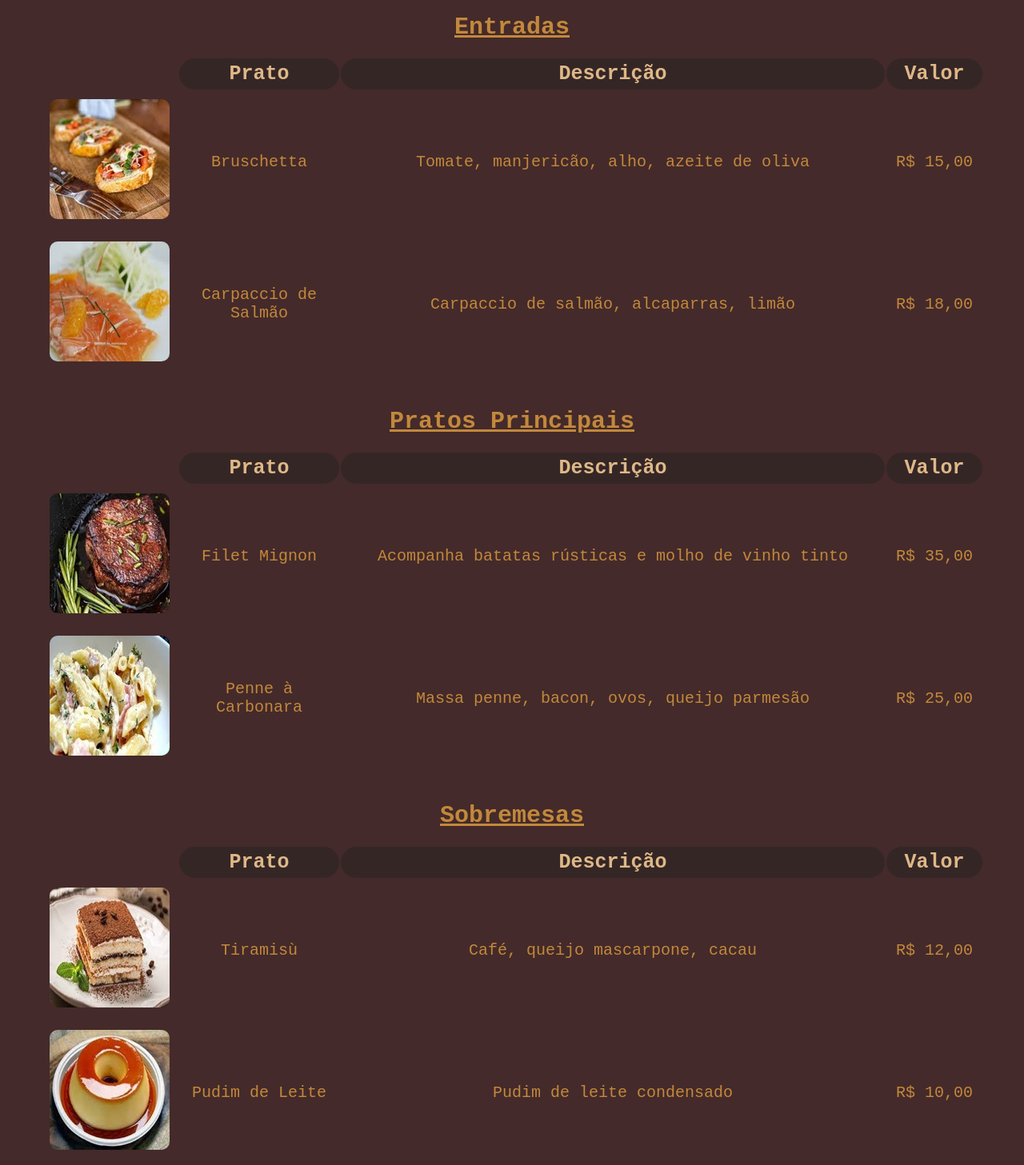
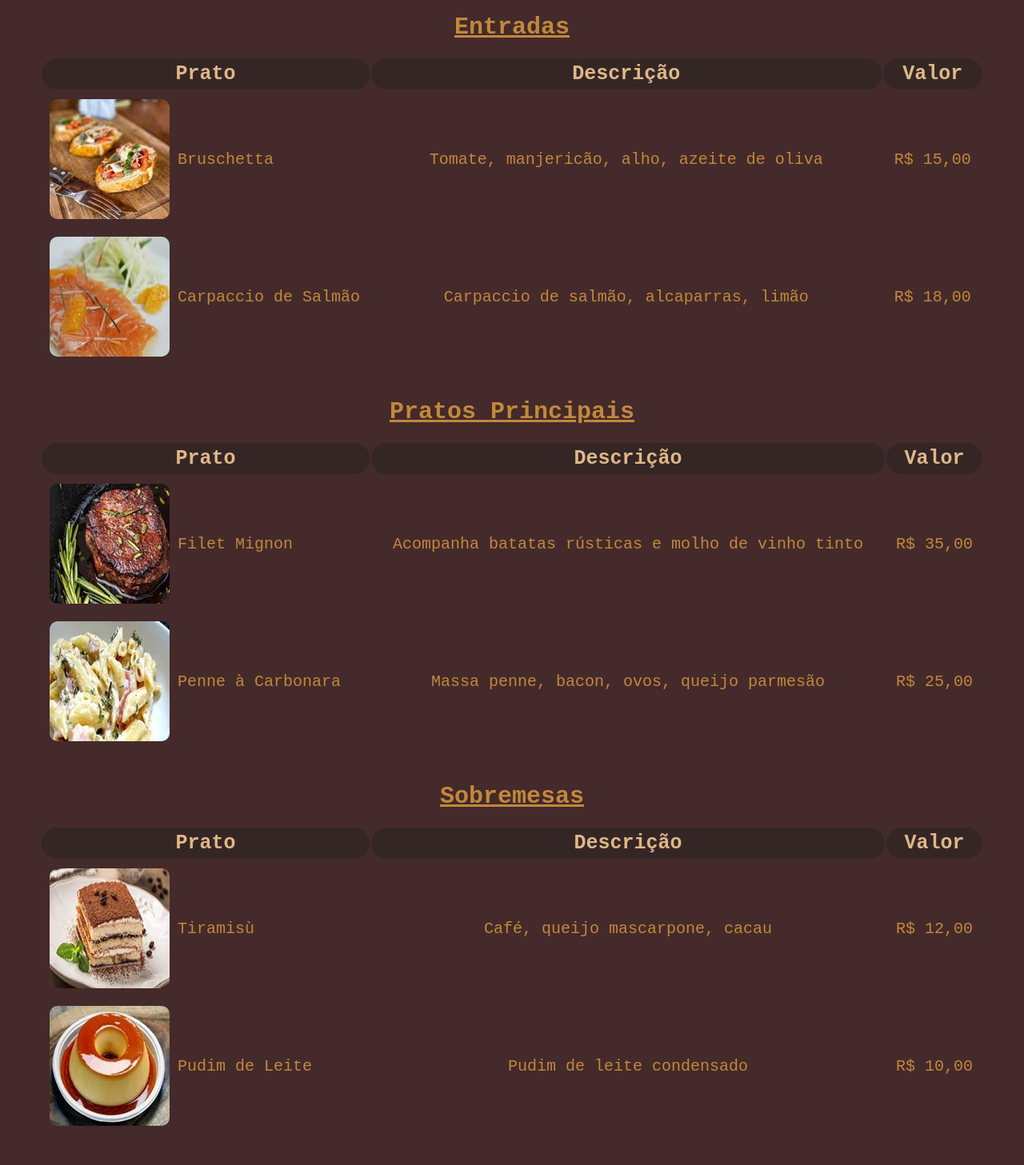
Before and after one commit to TiagoVP86/02-atividade-fixacao-ada, a plain HTML site: page index.html in a window 1280 px wide. Shown: the part 111-1568 px from the top of the page at 80% size. Drawn offline with Linux system fonts and the light colour scheme.

Commit message:
Refatorando o codigo

```diff
--- a/index.html
+++ b/index.html
@@ -8,115 +8,95 @@
     <title>Cardapio</title>
   </head>
   <body>
-    <header class="interface">
     <nav class="menu">
       <ul>
         <li><a href="#inicio">Cardápio</a></li>
         <li><a href="http://127.0.0.1:5500/pedido.html">Pedido</a></li>
       </ul>
     </nav>
-    </header>
 
     <h1>Cardápio do Restaurante</h1>
 
     <table>
       <thead>
         <tr>
-          <th style="background-color: #f0f8ff00"></th>
-          <th>Prato</th>
+          <th style="width: 400px">Prato</th>
           <th>Descrição</th>
           <th>Valor</th>
         </tr>
       </thead>
       <tbody>
-        <div class="categoria">
         <h2>Entradas</h2>
         <tr>
-            <div class="item">
-              <td style="width: 150px">
+          <td style="display: flex; align-items: center">
             <img src="./images/bruschetta.jpeg" />
+            Bruschetta
           </td>
-              <td style="width: 200px">Bruschetta</td>
           <td>Tomate, manjericão, alho, azeite de oliva</td>
-              <td style="width: 120px">R$ 15,00</td>
-            </div>
+          <td>R$ 15,00</td>
         </tr>
         <tr>
-            <div class="item">
-              <td><img src="./images/carpaccio-de-salmao.jpeg" /></td>
-              <td>Carpaccio de Salmão</td>
+          <td style="display: flex; align-items: center">
+            <img src="./images/carpaccio-de-salmao.jpeg" />
+            Carpaccio de Salmão
+          </td>
           <td>Carpaccio de salmão, alcaparras, limão</td>
           <td>R$ 18,00</td>
-            </div>
         </tr>
-        </div>
       </tbody>
     </table>
 
     <table>
       <thead>
         <tr>
-          <th style="background-color: #f0f8ff00"></th>
-          <th>Prato</th>
+          <th style="width: 400px">Prato</th>
           <th>Descrição</th>
           <th>Valor</th>
         </tr>
       </thead>
       <tbody>
-        <div class="categoria">
         <h2>Pratos Principais</h2>
         <tr>
-            <div class="item">
-              <td style="width: 150px; height: 150px">
+          <td style="display: flex; align-items: center">
             <img src="./images/filet-mignon.jpeg" />
+            Filet Mignon
           </td>
-              <td style="width: 200px">Filet Mignon</td>
           <td>Acompanha batatas rústicas e molho de vinho tinto</td>
           <td style="width: 120px">R$ 35,00</td>
-            </div>
         </tr>
         <tr>
-            <div class="item">
-              <td><img src="./images/penne-a-carbonara.jpeg" /></td>
-              <td>Penne à Carbonara</td>
+          <td style="display: flex; align-items: center">
+            <img src="./images/penne-a-carbonara.jpeg" />Penne à Carbonara
+          </td>
           <td>Massa penne, bacon, ovos, queijo parmesão</td>
           <td>R$ 25,00</td>
-            </div>
         </tr>
-        </div>
       </tbody>
     </table>
     <table>
       <thead>
         <tr>
-          <th style="background-color: #f0f8ff00"></th>
-          <th>Prato</th>
+          <th style="width: 400px">Prato</th>
           <th>Descrição</th>
           <th>Valor</th>
         </tr>
       </thead>
       <tbody>
-        <div class="categoria">
         <h2>Sobremesas</h2>
         <tr>
-            <div class="item">
-              <td style="width: 150px; height: 150px">
-                <img src="./images/tiramisu.jpeg" />
+          <td style="display: flex; align-items: center">
+            <img src="./images/tiramisu.jpeg" />Tiramisù
           </td>
-              <td style="width: 200px">Tiramisù</td>
           <td>Café, queijo mascarpone, cacau</td>
           <td style="width: 120px">R$ 12,00</td>
-            </div>
         </tr>
         <tr>
-            <div class="item">
-              <td><img src="./images/pudim-de-leite.jpeg" /></td>
-              <td>Pudim de Leite</td>
+          <td style="display: flex; align-items: center">
+            <img src="./images/pudim-de-leite.jpeg" />Pudim de Leite
+          </td>
           <td>Pudim de leite condensado</td>
           <td>R$ 10,00</td>
-            </div>
         </tr>
-        </div>
       </tbody>
     </table>
   </body>
--- a/style.css
+++ b/style.css
@@ -61,7 +61,6 @@ td {
 
 th {
   background-color: #352626;
-  color: #fff;
   color: #deb887;
   font-size: 25px;
   border-radius: 20px;
```
Lines whose indentation alone changed are shown as unchanged.
